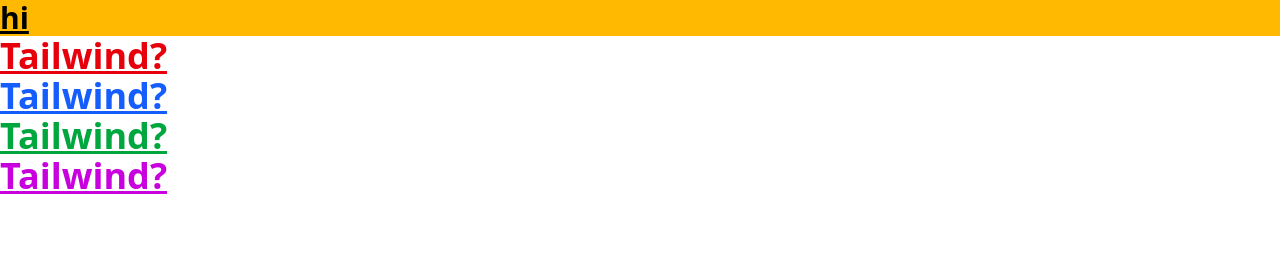
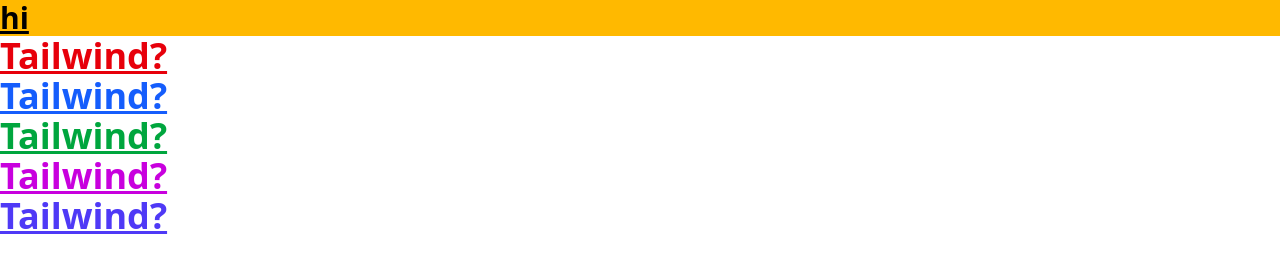
Before and after one commit to polkon1325/vryan_portfolio, a website: page src/index.html in a window 1280 px wide. Drawn offline with Linux system fonts and the light colour scheme.

Commit message:
added some index

```diff
--- a/src/index.html
+++ b/src/index.html
@@ -12,5 +12,6 @@
   <h1 class="text-blue-600 text-4xl font-bold underline">Tailwind?</h1>
   <h1 class="text-green-600 text-4xl font-bold underline">Tailwind?</h1>
   <h1 class="text-fuchsia-600 text-4xl font-bold underline">Tailwind?</h1>
+  <h1 class="text-indigo-600 text-4xl font-bold underline">Tailwind?</h1>
 </body>
 </html>
```
Also changed, not shown: dist/index.html, dist/styles.css, src/styles.css.
